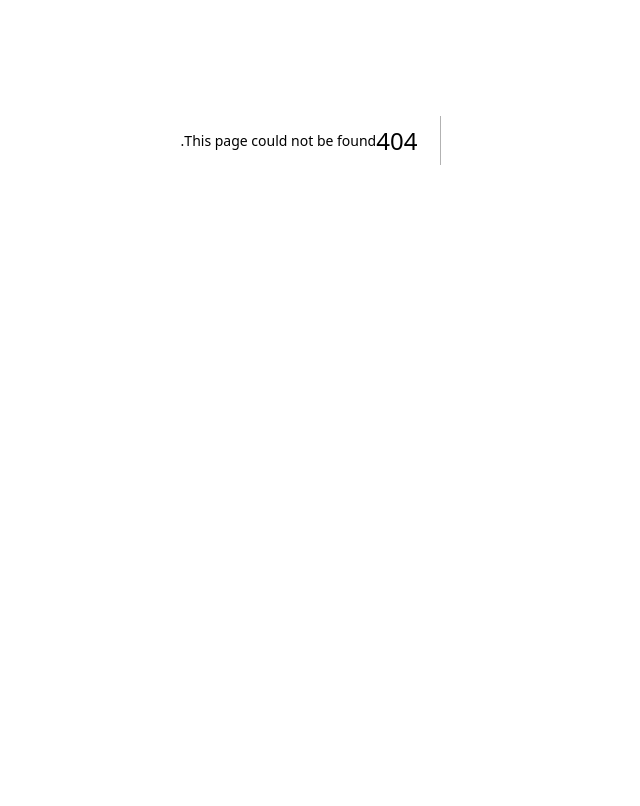
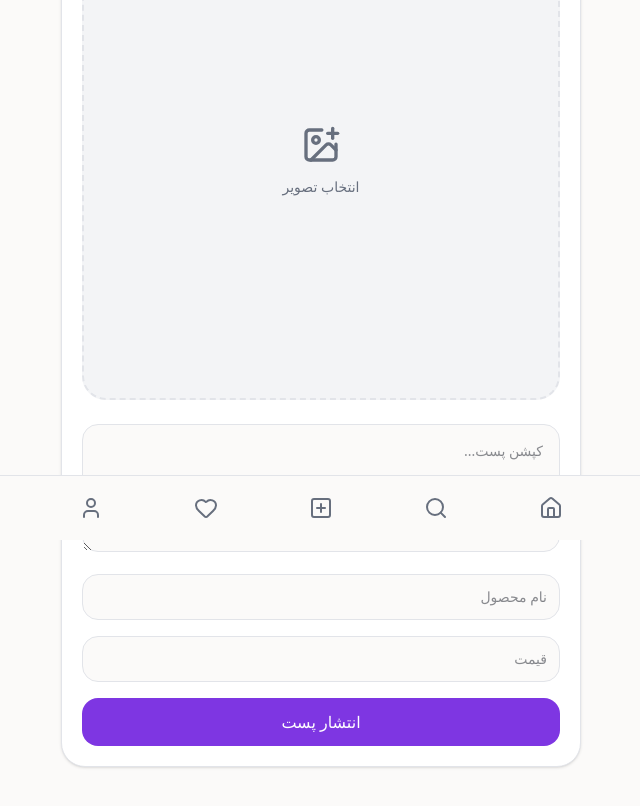
Before and after one commit to tahereh-s/boom, a Next.js app: page /upload in a window 1280 px wide. Before the commit this address had no page. Shown: the part 260-1066 px from the top of the page, without its empty margins (319-959 px from the left). Before the commit the page ends 800 px from the top, so only its background shows below. Built offline with nearby package versions, Linux system fonts and the light colour scheme.

Commit message:
add publish pot

```diff
--- a/src/app/(main)/create/page.tsx
+++ b/src/app/(main)/create/page.tsx
@@ -3,7 +3,9 @@
 import { useState } from "react";
 import { ImagePlus } from "lucide-react";
 
+import { useRouter } from "next/navigation";
 import { currentUser } from "@/lib/current-user";
+import { usePostStore } from "@/store/post-store";
 
 export default function CreatePage() {
   const [selectedImage, setSelectedImage] = useState<string | null>(null);
@@ -12,13 +14,41 @@ export default function CreatePage() {
   const [caption, setCaption] = useState("");
   const [product, setProduct] = useState("");
   const [price, setPrice] = useState("");
-
+  const addPost = usePostStore((state) => state.addPost);
+  const router = useRouter();
   // 👇 seller can choose post type
   const [postType, setPostType] = useState<"normal" | "product">(
     "normal"
   );
 
   const isProductPost = postType === "product";
+
+
+  const handleSubmit = () => {
+    if (!selectedImage) return;
+
+    const newPost = {
+      id: Date.now(),
+      user: currentUser.username,
+      avatar: currentUser.avatar,
+      verified: currentUser.verified,
+      image: selectedImage,
+      caption,
+      likes: 0,
+      comments: 0,
+      likedByMe: false,
+      product: isProductPost
+        ? {
+          name: product,
+          price,
+        }
+        : null,
+    };
+
+    addPost(newPost);
+
+    router.push("/"); // یا فید اصلی
+  };
 
   return (
     <div className="space-y-6 py-4">
@@ -231,6 +261,7 @@ export default function CreatePage() {
 
       {/* SUBMIT */}
       <button
+        onClick={handleSubmit}
         className="h-12 w-full rounded-2xl bg-primary font-medium text-primary-foreground transition hover:opacity-90"
       >
         انتشار پست
--- /dev/null
+++ b/src/app/(main)/upload/page.tsx
@@ -0,0 +1,199 @@
+"use client";
+
+import { useState } from "react";
+
+import Image from "next/image";
+
+import { ImagePlus } from "lucide-react";
+
+export default function UploadPage() {
+  const [preview, setPreview] = useState<string | null>(null);
+
+  const [caption, setCaption] = useState("");
+
+  const [productName, setProductName] = useState("");
+
+  const [price, setPrice] = useState("");
+
+  // IMAGE PICK
+  const handleImage = (
+    e: React.ChangeEvent<HTMLInputElement>
+  ) => {
+    const file = e.target.files?.[0];
+
+    if (!file) return;
+
+    const imageUrl = URL.createObjectURL(file);
+
+    setPreview(imageUrl);
+  };
+
+  // SUBMIT
+  const handleSubmit = () => {
+    const newPost = {
+      image: preview,
+      caption,
+      product: {
+        name: productName,
+        price,
+      },
+    };
+
+    console.log(newPost);
+
+    alert("پست منتشر شد 🚀");
+  };
+
+  return (
+    <main className="mx-auto max-w-2xl p-4">
+
+      <div className="rounded-3xl border border-border bg-card p-5 shadow-sm">
+
+        {/* HEADER */}
+        <div className="mb-6">
+
+          <h1 className="text-2xl font-bold">
+            ساخت پست
+          </h1>
+
+          <p className="mt-1 text-sm text-muted-foreground">
+            محتوای جدید منتشر کن ✨
+          </p>
+
+        </div>
+
+        {/* IMAGE PICKER */}
+        <label
+          className="
+            flex
+            aspect-square
+            cursor-pointer
+            items-center
+            justify-center
+            overflow-hidden
+            rounded-3xl
+            border-2
+            border-dashed
+            border-border
+            bg-muted
+          "
+        >
+
+          {preview ? (
+            <div className="relative h-full w-full">
+
+              <Image
+                src={preview}
+                alt="preview"
+                fill
+                className="object-cover"
+              />
+
+            </div>
+          ) : (
+            <div className="text-center">
+
+              <ImagePlus
+                className="mx-auto mb-3 text-muted-foreground"
+                size={40}
+              />
+
+              <p className="text-sm text-muted-foreground">
+                انتخاب تصویر
+              </p>
+
+            </div>
+          )}
+
+          <input
+            type="file"
+            accept="image/*"
+            className="hidden"
+            onChange={handleImage}
+          />
+
+        </label>
+
+        {/* FORM */}
+        <div className="mt-6 space-y-4">
+
+          {/* CAPTION */}
+          <textarea
+            value={caption}
+            onChange={(e) => setCaption(e.target.value)}
+            placeholder="کپشن پست..."
+            className="
+              min-h-32
+              w-full
+              rounded-2xl
+              border
+              border-border
+              bg-background
+              p-4
+              text-sm
+              outline-none
+            "
+          />
+
+          {/* PRODUCT NAME */}
+          <input
+            value={productName}
+            onChange={(e) =>
+              setProductName(e.target.value)
+            }
+            placeholder="نام محصول"
+            className="
+              w-full
+              rounded-2xl
+              border
+              border-border
+              bg-background
+              p-3
+              text-sm
+              outline-none
+            "
+          />
+
+          {/* PRICE */}
+          <input
+            value={price}
+            onChange={(e) =>
+              setPrice(e.target.value)
+            }
+            placeholder="قیمت"
+            className="
+              w-full
+              rounded-2xl
+              border
+              border-border
+              bg-background
+              p-3
+              text-sm
+              outline-none
+            "
+          />
+
+          {/* BUTTON */}
+          <button
+            onClick={handleSubmit}
+            className="
+              w-full
+              rounded-2xl
+              bg-primary
+              py-3
+              font-medium
+              text-primary-foreground
+              transition
+              hover:opacity-90
+            "
+          >
+            انتشار پست
+          </button>
+
+        </div>
+
+      </div>
+
+    </main>
+  );
+}
--- /dev/null
+++ b/src/store/post-store.ts
@@ -0,0 +1,29 @@
+import { create } from "zustand";
+
+import { posts as initialPosts } from "@/lib/mock-data";
+
+const STORAGE_KEY = "boom-posts";
+
+function loadPosts() {
+  if (typeof window === "undefined") return initialPosts;
+
+  const saved = localStorage.getItem(STORAGE_KEY);
+
+  return saved ? JSON.parse(saved) : initialPosts;
+}
+
+function savePosts(posts: any) {
+  localStorage.setItem(STORAGE_KEY, JSON.stringify(posts));
+}
+
+export const usePostStore = create((set, get) => ({
+  posts: loadPosts(),
+
+  addPost: (post: any) => {
+    const updated = [post, ...get().posts];
+
+    set({ posts: updated });
+
+    savePosts(updated);
+  },
+}));
```
Also changed, not shown: 1 other file (tests, documents, lock files or other folders). Lines whose indentation alone changed are shown as unchanged.
